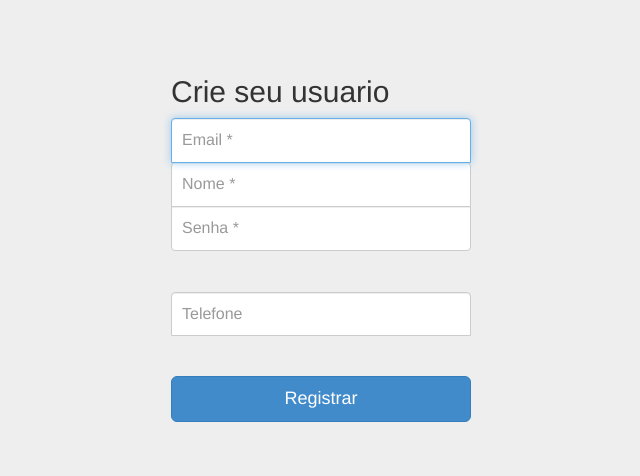
After one commit to DouglasWillan7/chamados_om, a Django app: page /registrar/ in a window 1280 px wide. The commit adds this page. Shown: the top 476 px of the page, without its empty margins (319-959 px from the left). Run offline with Django 3.2, Linux system fonts and the light colour scheme.

Commit message:
Pagina de Registro e ajustes na navbar

```diff
--- a/chamados_om/chamados_om/urls.py
+++ b/chamados_om/chamados_om/urls.py
@@ -8,4 +8,5 @@ urlpatterns = patterns('',
 
     url(r'^admin/', include(admin.site.urls)),
     url(r'^', include('perfis.urls')),
+    url(r'^', include('usuarios.urls')),
 )
--- /dev/null
+++ b/chamados_om/usuarios/templates/base_usuario.html
@@ -0,0 +1,17 @@
+{% load staticfiles %}
+<!DOCTYPE html>
+<html lang="pt-br">
+  <head>
+    <meta charset="utf-8">
+    <meta name="viewport" content="width=device-width">
+    <title>Omega</title>
+    <link rel="stylesheet" href="{% static "styles/bootstrap.css" %}">
+    <link rel="stylesheet" href="{% static "styles/signin.css" %}">
+  </head>
+  <body>
+    <div class="container">
+      {% block body%}
+      {% endblock %}
+    </div>
+  </body>
+</html>
--- /dev/null
+++ b/chamados_om/usuarios/templates/registrar.html
@@ -0,0 +1,25 @@
+{% extends "base_usuario.html" %}
+{% block body %}
+  <form class="form-signin" action="{% url 'registrar' %}" method="post">
+    {% csrf_token %}
+    <h2 class="form-signin-heading">Crie seu usuario</h2>
+
+    <input type="text" id="id_email" name="email" class="form-control"
+        placeholder="Email *" required autofocus>
+
+    <input type="text" id="id_nome" name="nome" class="form-control"
+        placeholder="Nome *" required >
+
+    <input type="password" id="id_senha" name="senha" class="form-control"
+        placeholder="Senha *" required>
+
+    <hr />
+
+    <input type="text" id="id_telefone" name="telefone" class="form-control"
+        placeholder="Telefone">
+
+    <hr>
+
+    <button class="btn btn-lg btn-primary btn-block" type="submit">Registrar</button>
+  </form>
+{% endblock %}
--- /dev/null
+++ b/chamados_om/usuarios/urls.py
@@ -0,0 +1,9 @@
+from django.conf.urls import patterns, url
+from views import RegistrarUsuarioView
+
+urlpatterns = patterns('',
+    url(r'^registrar/$', RegistrarUsuarioView.as_view(), name="registrar"),
+
+
+
+)
--- a/chamados_om/usuarios/views.py
+++ b/chamados_om/usuarios/views.py
@@ -1,3 +1,11 @@
 from django.shortcuts import render
+from django.views.generic.base import View
+# Create your views here.
+class RegistrarUsuarioView(View):
 
-# Create your views here.
+    template_name = 'registrar.html'
+    def get(self, request):
+        return render(request, self.template_name)
+
+    def post(self, request):
+        return render(request, self.template_name)
```
Also changed, not shown: chamados_om/perfis/templates/base.html (+13 -1 lines), chamados_om/usuarios/forms.py (added), 8 other files.
